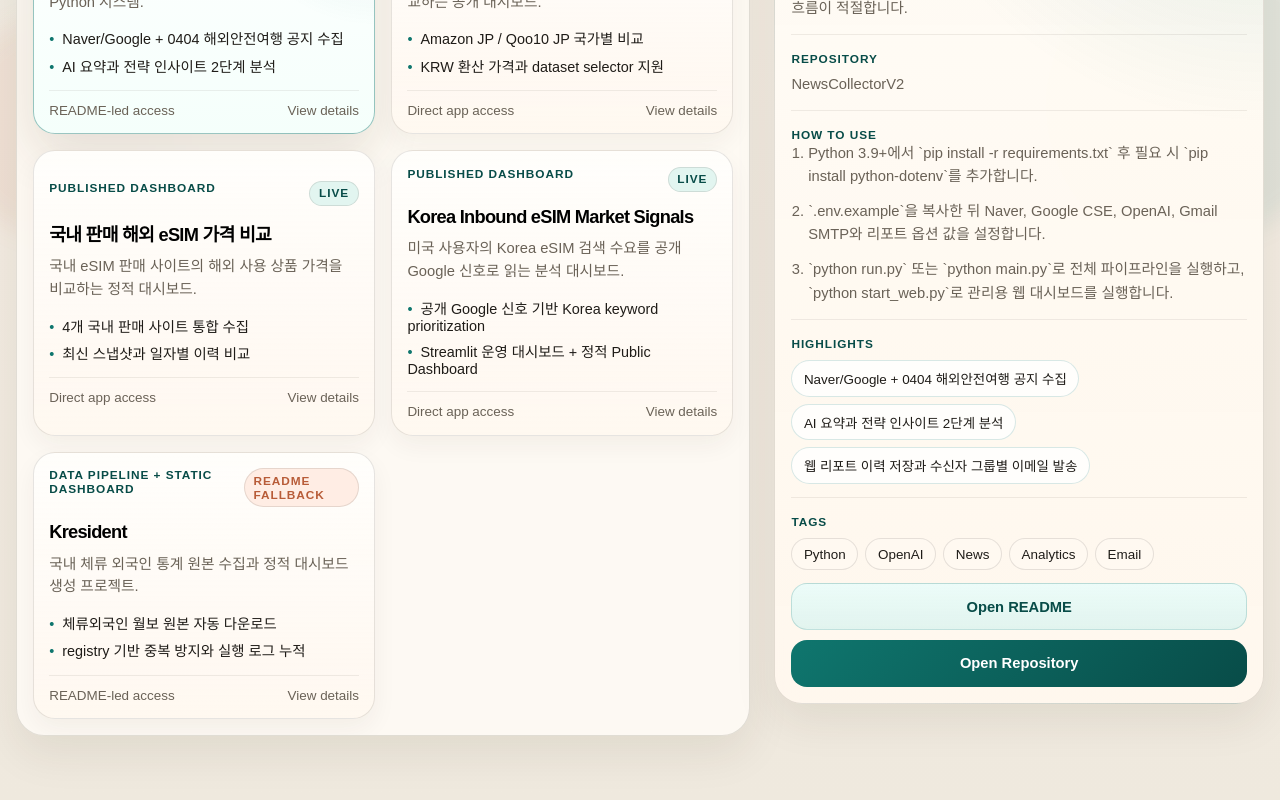
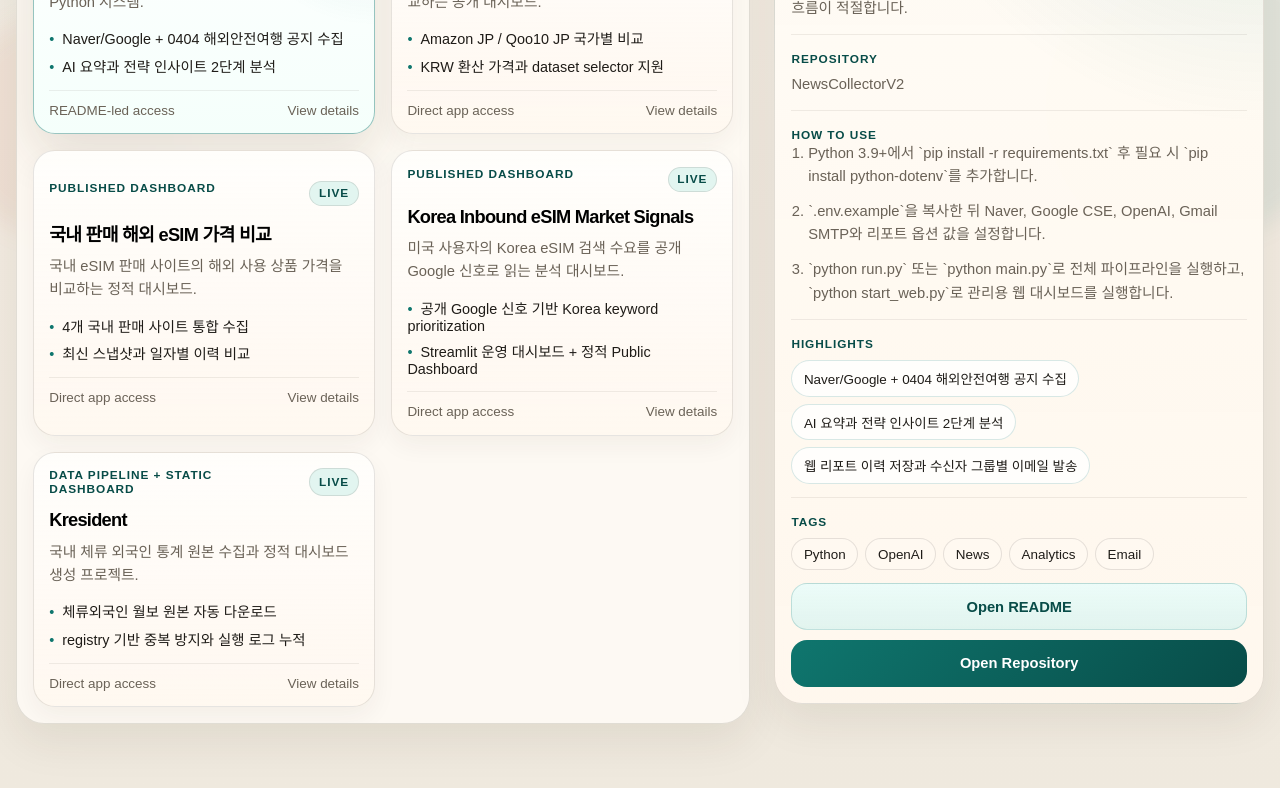
Before and after one commit to tyler-bit-ai/dashboard, a React (Vite) app: page / in a window 1280 px wide. Shown: the part 433-1233 px from the top of the page. Built offline with nearby package versions, Linux system fonts and the light colour scheme; a web font is replaced by a local one.

Commit message:
Fix kresident app link in dashboard

```diff
--- a/src/data/programs.ts
+++ b/src/data/programs.ts
@@ -136,7 +136,7 @@ export const programs: Program[] = [
     displayName: "Kresident",
     repositoryName: "kresident",
     category: "Data Pipeline + Static Dashboard",
-    status: "README fallback",
+    status: "Live",
     tagline: "국내 체류 외국인 통계 원본 수집과 정적 대시보드 생성 프로젝트.",
     summary:
       "법무부 통계월보 게시판에서 `체류외국인` 원본 엑셀을 자동 다운로드하고, 누적 raw 데이터를 바탕으로 GitHub Pages용 정적 대시보드를 생성하는 Node.js + TypeScript 프로젝트입니다.",
@@ -152,15 +152,14 @@ export const programs: Program[] = [
     ],
     tags: ["Node.js", "TypeScript", "Immigration", "Statistics", "Dashboard"],
     links: {
-      accessNote:
-        "실행 옵션과 정적 dashboard 생성 절차가 README에 정리되어 있으므로 문서를 먼저 보는 흐름이 적절합니다.",
+      accessNote: "공개된 GitHub Pages 대시보드로 바로 진입할 수 있습니다.",
       readmeLabel: "Open README",
       readmeUrl: "https://github.com/tyler-bit-ai/kresident/blob/main/README.md",
-      primaryLabel: "Open Repository",
-      primaryUrl: "https://github.com/tyler-bit-ai/kresident",
-      secondaryLabel: "Open Repository Home",
+      primaryLabel: "Open App",
+      primaryUrl: "https://tyler-bit-ai.github.io/kresident/",
+      secondaryLabel: "Open Repository",
       secondaryUrl: "https://github.com/tyler-bit-ai/kresident",
-      accessMode: "readme",
+      accessMode: "app",
     },
   },
 ];
```
